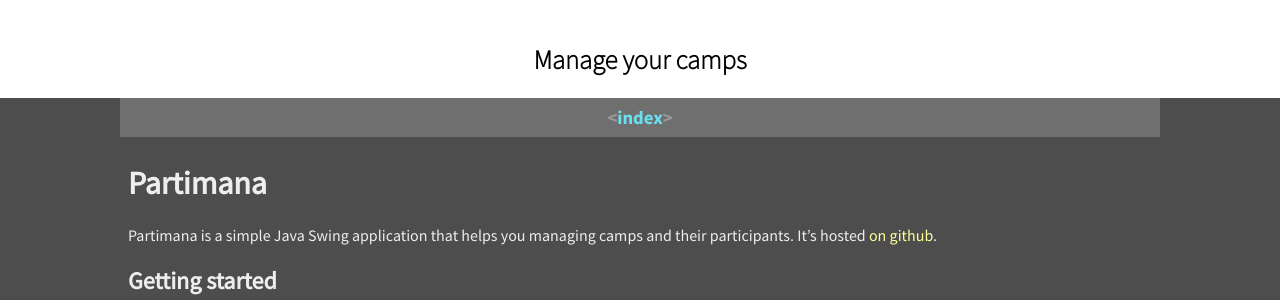
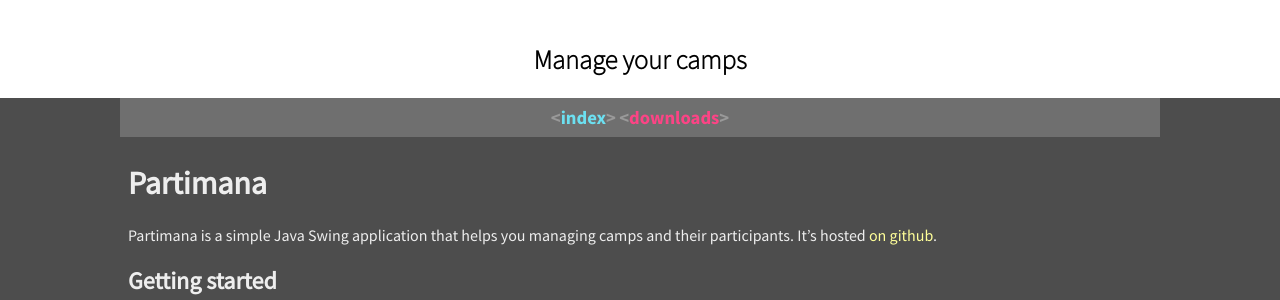
Before and after one commit to croesch/partimana, a Jekyll site: the page built from index.md, in a window 1280 px wide. Shown: the part 206-506 px from the top of the page. Built offline with Jekyll 4.4.1, drawn with Linux system fonts in a browser that asks for light colours.

Commit message:
Add link to downloads page.

```diff
--- a/_layouts/default.html
+++ b/_layouts/default.html
@@ -16,6 +16,7 @@
 <main>
     <div id="nav">
         <a href="index.html">index</a>
+        <a href="downloads.html">downloads</a>
     </div>
     <div>
         {{ content }}
```
